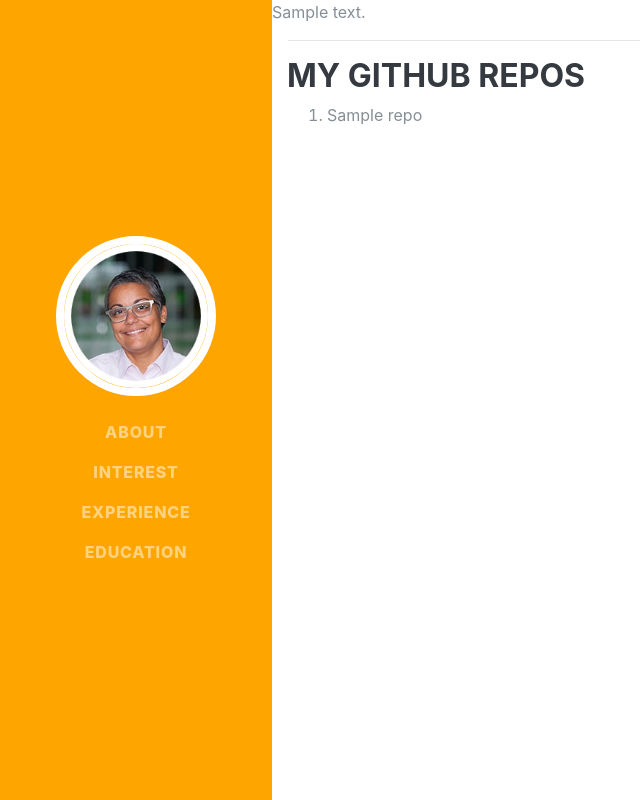
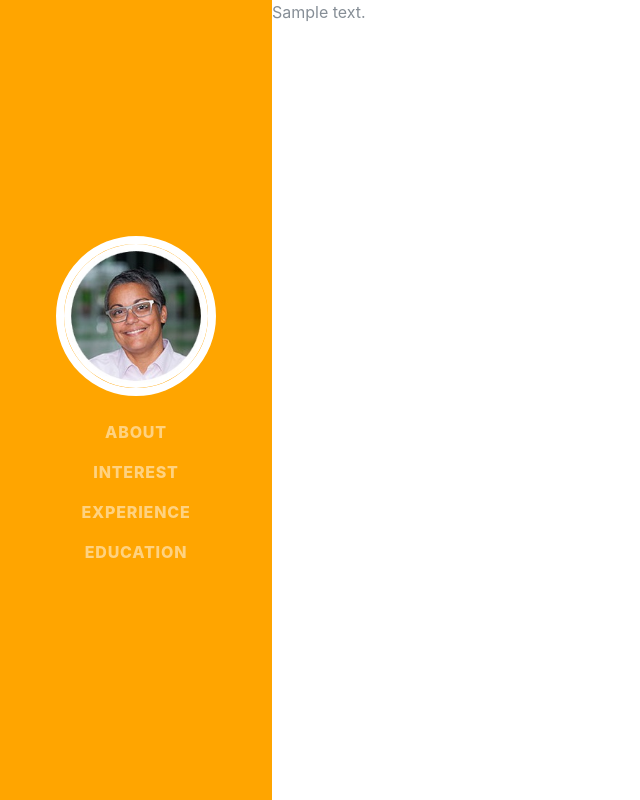
Before and after one commit to samfrida/sam-django, a Python web app: template templates/base.html in a window 1280 px wide. Shown: the whole page, without its empty margins (0-640 px from the left). Run offline with Jinja, Linux system fonts and the light colour scheme; the template is opened without the code that fills it: most values are stand-ins (such as "Sample title", 1, 10 or a date in 2020); some libraries are stand-ins or nearby versions; some web fonts are replaced.

Commit message:
Remove github api to test

```diff
--- a/content/Experience.html
+++ b/content/Experience.html
@@ -57,5 +57,3 @@
     </section>
 
     <hr class="m-0">
-
-</body>
--- a/content/index.html
+++ b/content/index.html
@@ -29,4 +29,4 @@
         </div>
       </section>
 
-  </body>
+    </div>
--- a/templates/base.html
+++ b/templates/base.html
@@ -49,19 +49,5 @@
 
         {{content|safe}}
 
-        <hr class="m-3">
-
-        <div class="container">
-          <div class="row">
-            <div class="col-sm-8">
-                <h3>My github repos</h3>
-                <ol>
-                {% for repo in github_repos %}
-                    <li>{{ repo.name }}</li>
-                {% endfor %}
-                </ol>
-            </div>
-          </div>
-        </div>
-
+    </body>
     </html>
--- a/views.py
+++ b/views.py
@@ -17,12 +17,12 @@ def about(request):
     # lets us read in HTML template files in separate directories to
     # keep our code better organized.
     content_html = open ("content/index.html").read()
-    response = requests.get('https://api.github.com/users/samfrida/repos')
-    repos = response.json()
+    # response = requests.get('https://api.github.com/users/samfrida/repos')
+    # repos = response.json()
     context = {
         'content': content_html,
         'title':"About",
-        'github_repos': repos,
+        # 'github_repos': repos,
     }
     return render(request, "base.html", context)
 
```
Also changed, not shown: content/Education.html (+0 -13 lines), content/Interest.html (+0 -10 lines), urls.py (+4 -4 lines).
